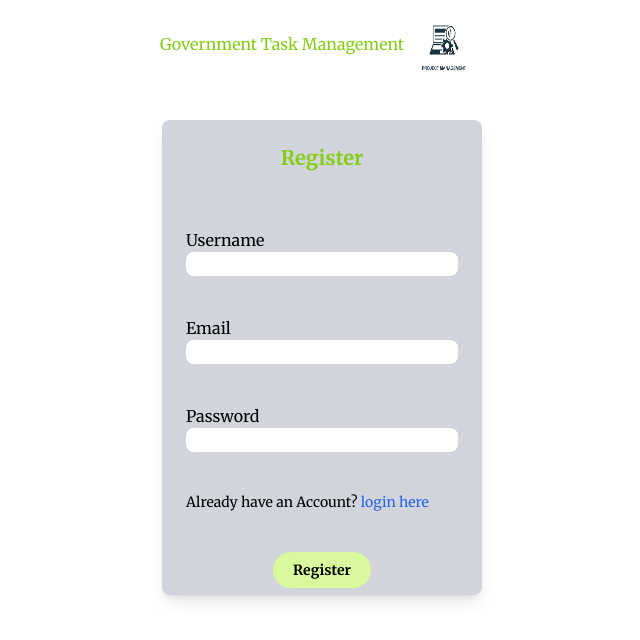
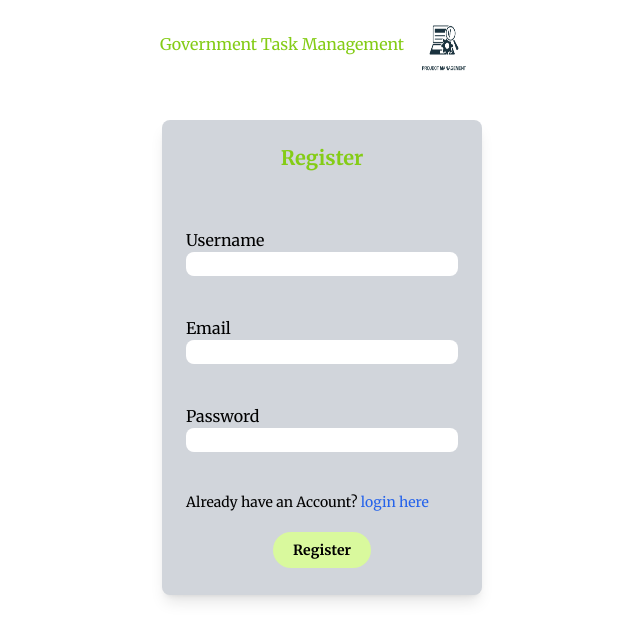
Before and after one commit to AhmedHossam7411/GovTask.client, an Angular app: page /register in a window 1280 px wide. Shown: the top 640 px of the page, without its empty margins (318-958 px from the left). Built offline with nearby package versions, Linux system fonts and the light colour scheme.

Commit message:
margin update

```diff
--- a/src/app/register/register.html
+++ b/src/app/register/register.html
@@ -42,5 +42,5 @@
 </p>
        </div>
        <button type="submit" class=" hover:border-gray-400 hover:bg-lime-300 py-2
-       bg-lime-200 font-semibold rounded-full px-5 text-sm mx-auto block mt-10 ">Register</button>
+       bg-lime-200 font-semibold rounded-full px-5 text-sm mx-auto block mt-5 ">Register</button>
 </form>
```
